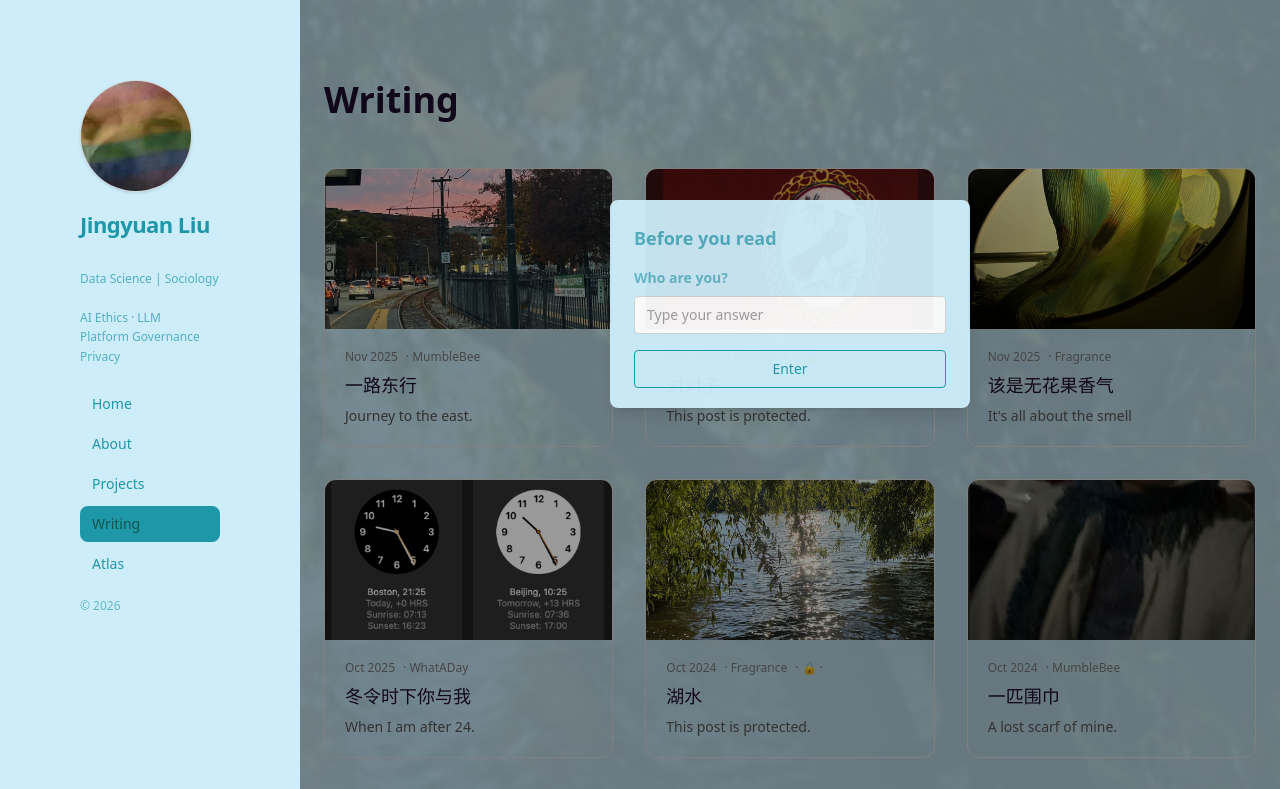
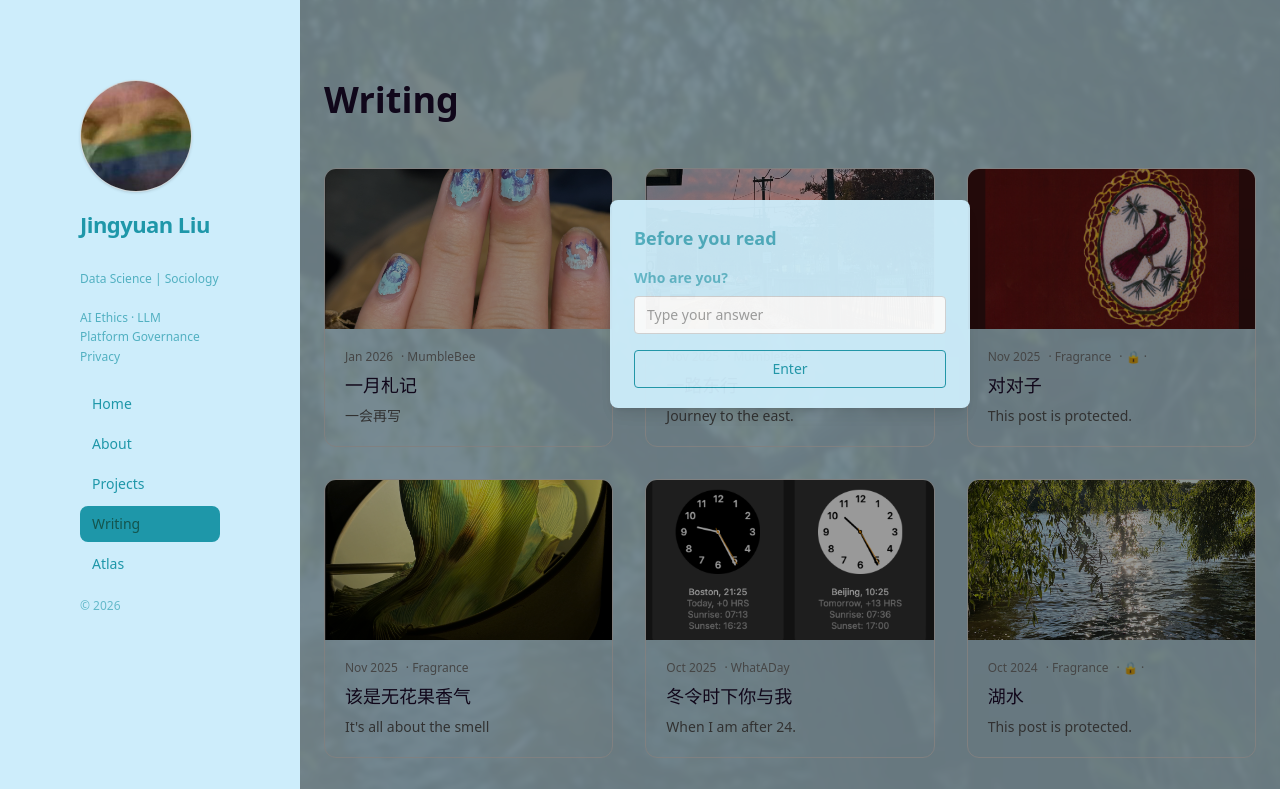
Before and after one commit to juanliu27/juanweb, a Next.js app: page /writing in a window 1280 px wide. Shown: the top 789 px of the page. Built offline with nearby package versions, Linux system fonts and the light colour scheme.

Commit message:
add writing content

```diff
--- a/src/app/data/writings.ts
+++ b/src/app/data/writings.ts
@@ -9,6 +9,16 @@ export type Writing = {
 };
 
 export const writings: Writing[] = [
+  {
+    slug: "january",
+    title: "一月札记",
+    excerpt:
+      "一会再写",
+    date: "2026-1-13",
+    jellyfishOnly: false,
+    tag: 'MumbleBee',
+    cover: "/writing/january.png",
+  },
   {
     slug: "to-the-east",
     title: "一路东行",
--- /dev/null
+++ b/src/content/writing/january.mdx
@@ -0,0 +1,31 @@
+*2026别来了还是*
+<br />
+第一周。
+
+朋友从波士顿搬去了洛杉矶，临走前，我去他家捡垃圾。
+
+蓝色的圆形地毯，香薰，橘红色如蘑菇云的氛围灯，各种食物被我装了满满一推车。
+
+回来的路上雪越下越大，我在坡上像纤夫拉货。人类究竟是如何想到要在长方形的器物下装上四个圆滚滚的轮子的。原型是否是埃及人建设金字塔时，石箱下的两根圆木。我的小推车在背后驶出流畅的曲线，一瞬间我以为我是一条鱼。推车是我的尾巴，雪成为了溶剂，空气是濛濛的气溶胶。轮子与地面发出稳定的哒哒声，原来是只打点计时器。雪痕是打下的碳粉点点，我一路回望，想起高中物理计算小车加速度的大题。
+
+雪夜是很适合作诗的：
+<br />
+已知有一车
+
+试问车有几斤重
+
+本题共六分
+<br />
+最物理。
+<br />
+第二周。
+
+一路南下前往Dorchester娶到了心爱的胶片机，the line is red but the box is blue.
+
+调好器械和针压，放的第一首势必是DayDreaming。拉上窗帘，下午三点的光从布条的缝隙间透过来，映在墙上。我躺在床上看白墙上的小孔成大像，一会就睡着了。
+
+我做了一个梦。
+
+梦到回到高中的班级，又一次迟到，听数学老师布置有关防风草蛋糕的计算大题。我也许是会做的，可是防风草蛋糕到底是什么。他说，防风草蛋糕就是防风草做的蛋糕。可是防风草到底是什么，我是一个没有见过防风草的人，我怎么会知道防风草的定义是什么呢？
+
+卷子当然没做完。
```
Also changed, not shown: public/writing/january.png (added).
